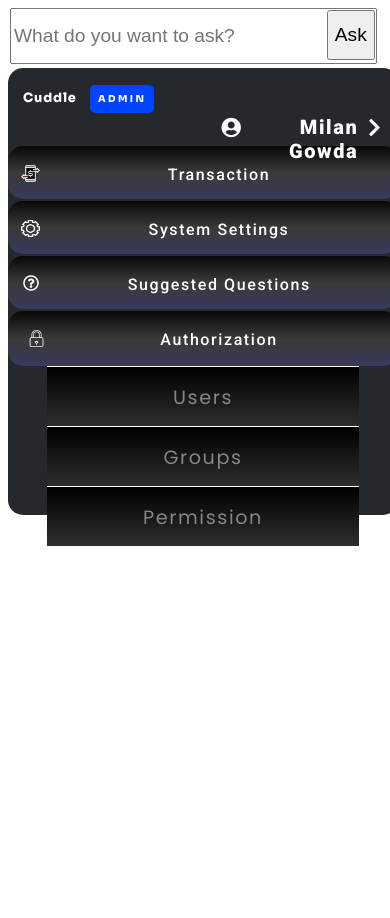
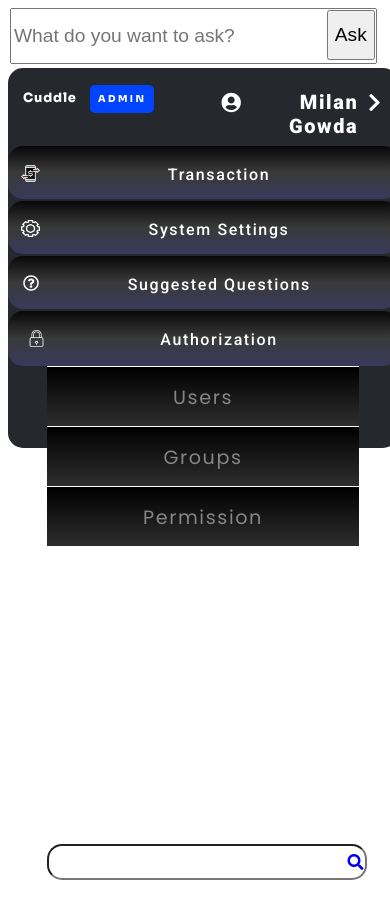
Before and after one commit to MIlanJP/Cuddle-UI, a plain HTML site: page index.html in a window 390 px wide. Shown: the top 918 px of the page. Before the commit the page ends 844 px from the top, so only its background shows below. Drawn offline with Linux system fonts and the light colour scheme.

Commit message:
Added search button for small screen

```diff
--- a/index.html
+++ b/index.html
@@ -44,16 +44,19 @@
     </div>
 
     <div class="bottom-text-column">
-
         <h1 class="username"  >   <i class="fas fa-user-circle"></i> Milan Gowda  <i class="fas fa-chevron-right"></i> </h1>
-
     </div>
 
     </div>
 
-<div id="flex-container" >
-
-</div>
+    <div class="main-container">
+        <div class="search-user">
+            <form  class="search-user-form" action="">
+                <input type="text" class="search-user-input">
+                <a href="search-user-input" class="search" > <i class="fas fa-search"></i></a>
+            </form>
+        </div>
+    </div>
 
         <script src="app.js" async defer></script>
     </body>
--- a/style.css
+++ b/style.css
@@ -38,6 +38,8 @@ font-size: 1.2rem;
 }
 
 .vertical-nav-bar{
+    z-index: -1;
+    position: fixed;
     border-top-left-radius: 20px;
     width:15vw;
     height:95vh;
@@ -45,7 +47,6 @@ font-size: 1.2rem;
     color:white;
     border-bottom-left-radius: 20px;
  transition:.5s;
-
 }
 
 .display-user-type{
@@ -277,6 +278,18 @@ font-size: 1.2rem;
 /* *******************************Media query1********************************** */
 @media screen and (max-width:768px){
 
+
+    .vertical-nav-bar{
+        z-index: -1;
+        border-top-left-radius: 20px;
+        width:15vw;
+        height:95vh;
+        background-color:#25282D;
+        color:white;
+        border-bottom-left-radius: 20px;
+     transition:.5s;
+    }
+
     .top-ask-field{
         width:115vw;
         left:10px;
@@ -292,7 +305,7 @@ font-size: 1.2rem;
 
         .vertical-nav-bar{
             width:100vw;
-           height:53vh;
+           height:45vh;
             background-color:#25282D;
             color:white;
            border-radius: 15px;
@@ -431,7 +444,6 @@ font-size: 1.2rem;
     letter-spacing: .1rem;
     font-family: poppins;
     transition:.5s;
-
 }
 
 
@@ -455,7 +467,7 @@ font-size: 1.2rem;
     display:flex;
     flex-direction: row;
     position: absolute;
-    top:4vh;
+    top:1vh;
     font-size: 1.25rem;
     letter-spacing: .1rem;
     font-family: Roboto;
@@ -473,11 +485,54 @@ font-size: 1.2rem;
    top:3px;
    left:-5px
 }
+
 .fa-chevron-right{
 position: relative;
 padding-left: 10px;
 top:3px;
 }
+
+.main-container {
+    position: absolute;
+    top: 100vh;
+    width: 100vw;
+    height: 100vh;
+}
+
+.search-user{
+  height:40px;
+  width:100%;
+}
+
+.search-user-form{
+    display:flex;
+    flex-direction: row;
+    /* align-items:center; */
+}
+
+
+i.fa-search,.search {
+    position: relative;
+    display:flex;
+    justify-content: center;
+    align-items: center;
+    left: 2.5vw;
+    top: 0px;
+
+}
+
+
+
+.search-user-input{
+    position: relative;
+    width: 80%;
+    left:10vw;
+    height: 30px;
+    outline:0;
+    border-radius: 15px;
+}
+
+
     }
 
 
```
